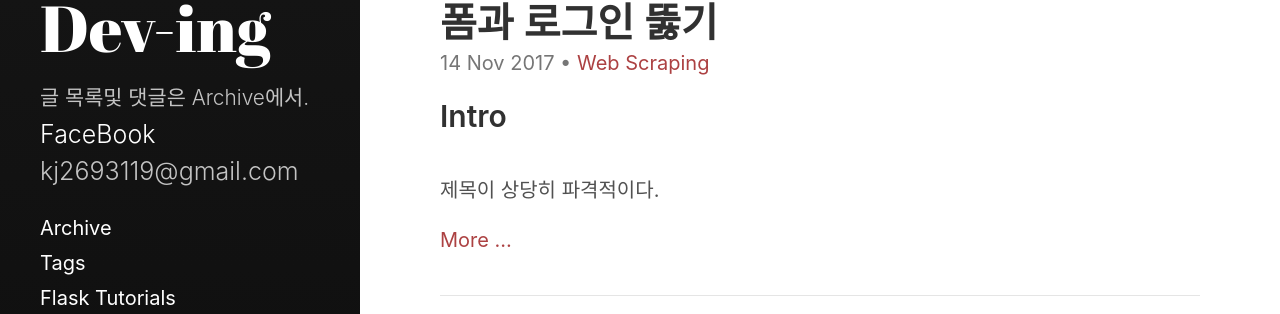
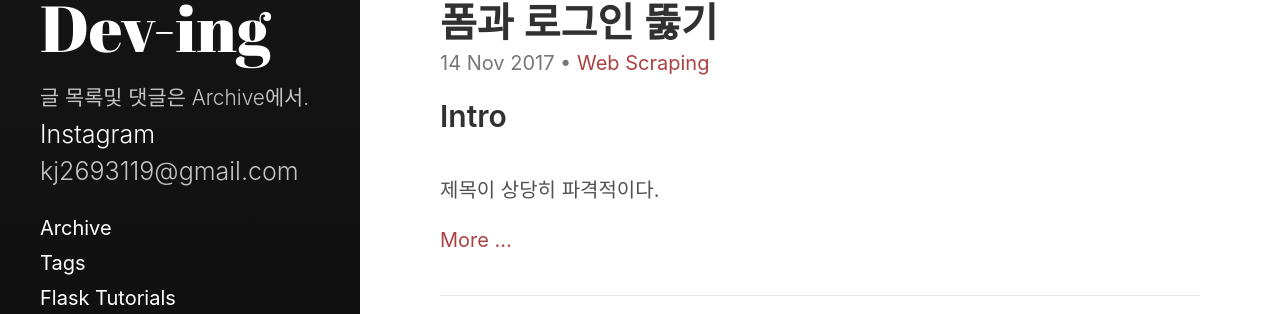
Before and after one commit to Cozy-Ho/Cozy-Ho.github.io, a Jekyll site: the page built from index.html, in a window 1280 px wide. Shown: the part 2730-3044 px from the top of the page. Built offline with Jekyll 4.4.1, drawn with Linux system fonts in a browser that asks for light colours; the list of posts is cut into pages by our own code; comment, search, counter and statistics services are not loaded.

Commit message:
Update _config.yml

```diff
--- a/_config.yml
+++ b/_config.yml
@@ -5,7 +5,7 @@ highlighter:      rouge
 # Setup
 title:            Dev-ing
 tagline:          개발자가 되고싶어요
-description:      <small>글 목록및 댓글은 Archive에서.</small><br><a href="https://www.facebook.com/kubera97" target="_blank">FaceBook</a><br>kj2693119@gmail.com
+description:      <small>글 목록및 댓글은 Archive에서.</small><br><a href="https://www.instagram.com/kkang.zzu/" target="_blank">Instagram</a><br>kj2693119@gmail.com
 url:              https://cozy-ho.github.io
 baseurl:          # the optional subpath of your site, e.g. "/blog"
                   # NB: This applies to all pages in your Jekyll site.
```
